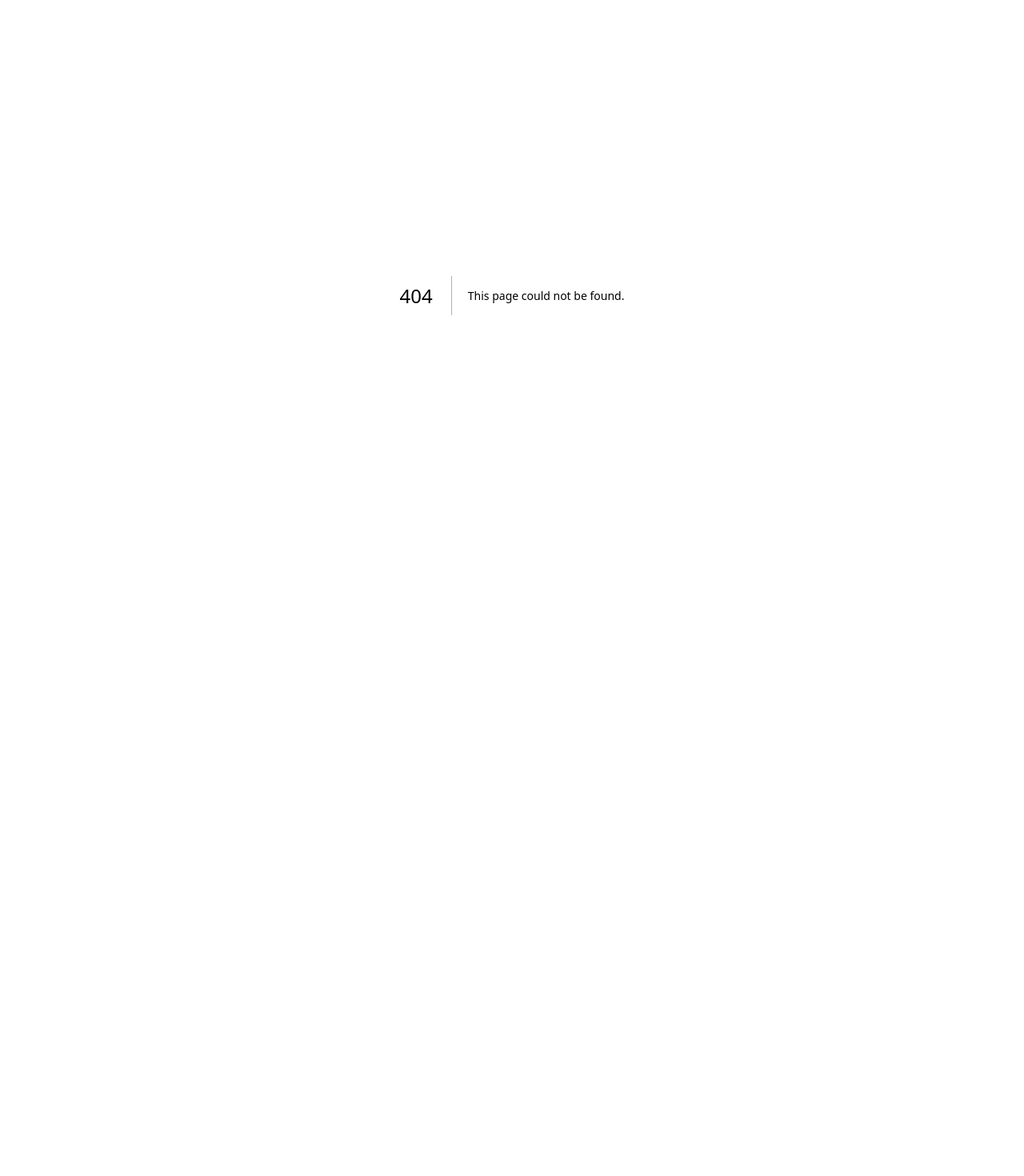
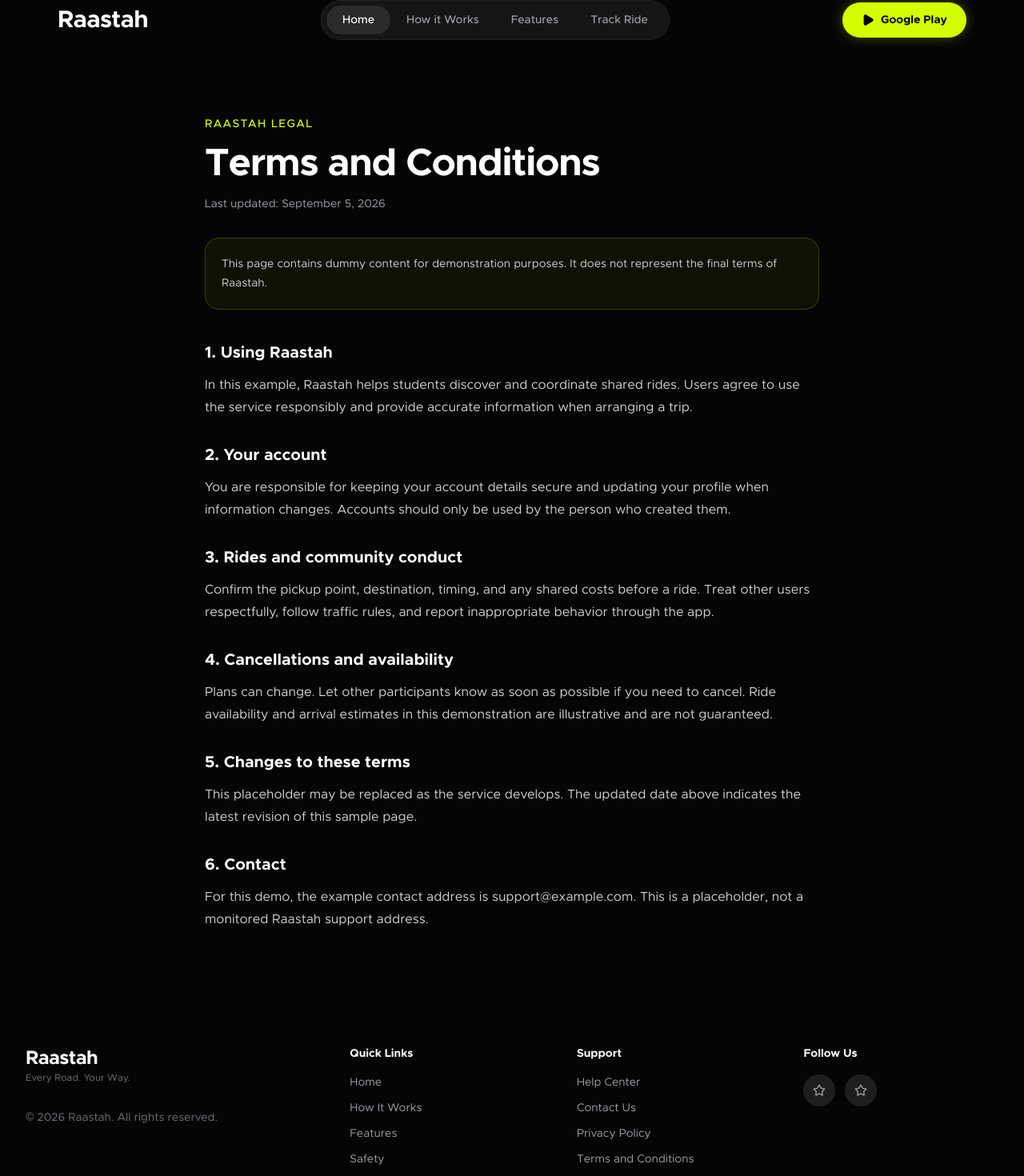
Before and after one commit to iTalhaZahid/Raastah-web, a Next.js app: page /terms-and-conditions in a window 1280 px wide. Before the commit this address had no page. Shown: the part 31-1501 px from the top of the page at 80% size. Before the commit the page ends 800 px from the top, so only its background shows below. Built offline with nearby package versions, Linux system fonts and the light colour scheme.

Commit message:
Added Legal pages

```diff
--- /dev/null
+++ b/app/(root)/privacy-policy/page.tsx
@@ -0,0 +1,47 @@
+import type { Metadata } from "next";
+
+export const metadata: Metadata = {
+  title: "Privacy Policy | Raastah",
+  description: "Placeholder privacy policy for Raastah.",
+};
+
+export default function PrivacyPolicy() {
+  return (
+    <main className="min-h-screen bg-[#050505] px-4 pb-16 pt-36 text-white sm:px-6 md:pt-44">
+      <article className="mx-auto max-w-3xl">
+        <p className="text-sm font-medium uppercase tracking-widest text-[#d4ff00]">Raastah Legal</p>
+        <h1 className="mt-4 text-4xl font-bold tracking-tight sm:text-5xl">Privacy Policy</h1>
+        <p className="mt-4 text-sm text-zinc-400">Last updated: September 5, 2026</p>
+        <p className="mt-8 rounded-2xl border border-[#d4ff00]/20 bg-[#d4ff00]/5 p-5 text-sm leading-6 text-zinc-300">
+          This page contains dummy content for demonstration purposes. It does not describe the actual data practices of Raastah.
+        </p>
+        <div className="mt-10 space-y-8 text-base leading-7 text-zinc-300">
+          <section>
+            <h2 className="mb-3 text-xl font-semibold text-white">1. Information collected</h2>
+            <p>In this example, a student ride-sharing service may collect profile details such as a name, email address, university, and ride preferences. Sample trip information includes pickup points, destinations, and ride history.</p>
+          </section>
+          <section>
+            <h2 className="mb-3 text-xl font-semibold text-white">2. How information is used</h2>
+            <p>Example uses include matching riders, coordinating trips, sending ride updates, and responding to support requests. These examples are provided only to demonstrate the layout of a privacy policy.</p>
+          </section>
+          <section>
+            <h2 className="mb-3 text-xl font-semibold text-white">3. Location and device information</h2>
+            <p>A sample ride service may request location access to suggest nearby rides or display a pickup point. Device permissions can be managed in device settings. Any actual location or analytics practices will be described in the final policy.</p>
+          </section>
+          <section>
+            <h2 className="mb-3 text-xl font-semibold text-white">4. Sharing information</h2>
+            <p>In a sample trip, relevant profile and pickup details may be visible to other ride participants. The final policy will explain which information is shared, with whom, and for what purposes.</p>
+          </section>
+          <section>
+            <h2 className="mb-3 text-xl font-semibold text-white">5. Retention and your choices</h2>
+            <p>Example privacy controls include updating a profile, adjusting permissions, and requesting account deletion. Actual retention periods and available controls will be detailed before this placeholder is replaced.</p>
+          </section>
+          <section>
+            <h2 className="mb-3 text-xl font-semibold text-white">6. Contact</h2>
+            <p>For this demo, the example contact address is privacy@example.com. This is a placeholder, not a monitored Raastah privacy address.</p>
+          </section>
+        </div>
+      </article>
+    </main>
+  );
+}
--- /dev/null
+++ b/app/(root)/terms-and-conditions/page.tsx
@@ -0,0 +1,47 @@
+import type { Metadata } from "next";
+
+export const metadata: Metadata = {
+  title: "Terms and Conditions | Raastah",
+  description: "Placeholder terms and conditions for Raastah.",
+};
+
+export default function TermsAndConditions() {
+  return (
+    <main className="min-h-screen bg-[#050505] px-4 pb-16 pt-36 text-white sm:px-6 md:pt-44">
+      <article className="mx-auto max-w-3xl">
+        <p className="text-sm font-medium uppercase tracking-widest text-[#d4ff00]">Raastah Legal</p>
+        <h1 className="mt-4 text-4xl font-bold tracking-tight sm:text-5xl">Terms and Conditions</h1>
+        <p className="mt-4 text-sm text-zinc-400">Last updated: September 5, 2026</p>
+        <p className="mt-8 rounded-2xl border border-[#d4ff00]/20 bg-[#d4ff00]/5 p-5 text-sm leading-6 text-zinc-300">
+          This page contains dummy content for demonstration purposes. It does not represent the final terms of Raastah.
+        </p>
+        <div className="mt-10 space-y-8 text-base leading-7 text-zinc-300">
+          <section>
+            <h2 className="mb-3 text-xl font-semibold text-white">1. Using Raastah</h2>
+            <p>In this example, Raastah helps students discover and coordinate shared rides. Users agree to use the service responsibly and provide accurate information when arranging a trip.</p>
+          </section>
+          <section>
+            <h2 className="mb-3 text-xl font-semibold text-white">2. Your account</h2>
+            <p>You are responsible for keeping your account details secure and updating your profile when information changes. Accounts should only be used by the person who created them.</p>
+          </section>
+          <section>
+            <h2 className="mb-3 text-xl font-semibold text-white">3. Rides and community conduct</h2>
+            <p>Confirm the pickup point, destination, timing, and any shared costs before a ride. Treat other users respectfully, follow traffic rules, and report inappropriate behavior through the app.</p>
+          </section>
+          <section>
+            <h2 className="mb-3 text-xl font-semibold text-white">4. Cancellations and availability</h2>
+            <p>Plans can change. Let other participants know as soon as possible if you need to cancel. Ride availability and arrival estimates in this demonstration are illustrative and are not guaranteed.</p>
+          </section>
+          <section>
+            <h2 className="mb-3 text-xl font-semibold text-white">5. Changes to these terms</h2>
+            <p>This placeholder may be replaced as the service develops. The updated date above indicates the latest revision of this sample page.</p>
+          </section>
+          <section>
+            <h2 className="mb-3 text-xl font-semibold text-white">6. Contact</h2>
+            <p>For this demo, the example contact address is support@example.com. This is a placeholder, not a monitored Raastah support address.</p>
+          </section>
+        </div>
+      </article>
+    </main>
+  );
+}
--- a/components/footer.tsx
+++ b/components/footer.tsx
@@ -21,10 +21,10 @@ export default function Footer() {
           <div>
             <h4 className="mb-4 text-sm font-semibold text-white">Quick Links</h4>
             <ul className="space-y-3 text-sm text-zinc-400">
-              <li><a href="#home" className="transition hover:text-[#d4ff00]">Home</a></li>
-              <li><a href="#how-it-works" className="transition hover:text-[#d4ff00]">How It Works</a></li>
-              <li><a href="#features" className="transition hover:text-[#d4ff00]">Features</a></li>
-              <li><a href="#safety" className="transition hover:text-[#d4ff00]">Safety</a></li>
+              <li><a href="/#home" className="transition hover:text-[#d4ff00]">Home</a></li>
+              <li><a href="/#how-it-works" className="transition hover:text-[#d4ff00]">How It Works</a></li>
+              <li><a href="/#features" className="transition hover:text-[#d4ff00]">Features</a></li>
+              <li><a href="/#safety" className="transition hover:text-[#d4ff00]">Safety</a></li>
             </ul>
           </div>
 
@@ -33,8 +33,8 @@ export default function Footer() {
             <ul className="space-y-3 text-sm text-zinc-400">
               <li><a href="#" className="transition hover:text-[#d4ff00]">Help Center</a></li>
               <li><a href="#" className="transition hover:text-[#d4ff00]">Contact Us</a></li>
-              <li><a href="#" className="transition hover:text-[#d4ff00]">Privacy Policy</a></li>
-              <li><a href="#" className="transition hover:text-[#d4ff00]">Terms of Service</a></li>
+              <li><a href="/privacy-policy" className="transition hover:text-[#d4ff00]">Privacy Policy</a></li>
+              <li><a href="/terms-and-conditions" className="transition hover:text-[#d4ff00]">Terms and Conditions</a></li>
             </ul>
           </div>
 
--- a/components/navbar.tsx
+++ b/components/navbar.tsx
@@ -14,16 +14,16 @@ export function Navbar() {
 
         {/* Center Nav Pills */}
         <nav className="hidden md:flex bg-[#1a1a1a]/80 backdrop-blur-md rounded-full p-1.5 border border-white/5">
-          <Link href="#home" className="px-5 py-2 text-sm font-medium text-white bg-[#2a2a2a] rounded-full transition-colors">
+          <Link href="/#home" className="px-5 py-2 text-sm font-medium text-white bg-[#2a2a2a] rounded-full transition-colors">
             Home
           </Link>
-          <Link href="#how-it-works" className="px-5 py-2 text-sm font-medium text-zinc-400 hover:text-white rounded-full transition-colors">
+          <Link href="/#how-it-works" className="px-5 py-2 text-sm font-medium text-zinc-400 hover:text-white rounded-full transition-colors">
             How it Works
           </Link>
-          <Link href="#features" className="px-5 py-2 text-sm font-medium text-zinc-400 hover:text-white rounded-full transition-colors">
+          <Link href="/#features" className="px-5 py-2 text-sm font-medium text-zinc-400 hover:text-white rounded-full transition-colors">
             Features
           </Link>
-          <Link href="#safety" className="px-5 py-2 text-sm font-medium text-zinc-400 hover:text-white rounded-full transition-colors">
+          <Link href="/#safety" className="px-5 py-2 text-sm font-medium text-zinc-400 hover:text-white rounded-full transition-colors">
             Track Ride
           </Link>
         </nav>
@@ -31,7 +31,7 @@ export function Navbar() {
         {/* Right CTA */}
         <div className="flex items-center">
           <Link
-            href="#download"
+            href="/#download"
             className="flex h-11 items-center justify-center gap-2 rounded-full bg-[#d4ff00] px-6 text-sm font-semibold text-black transition-colors hover:bg-[#c4ec00] shadow-[0_0_15px_rgba(212,255,0,0.3)]"
           >
             <Play className="w-4 h-4 fill-black" />
```
